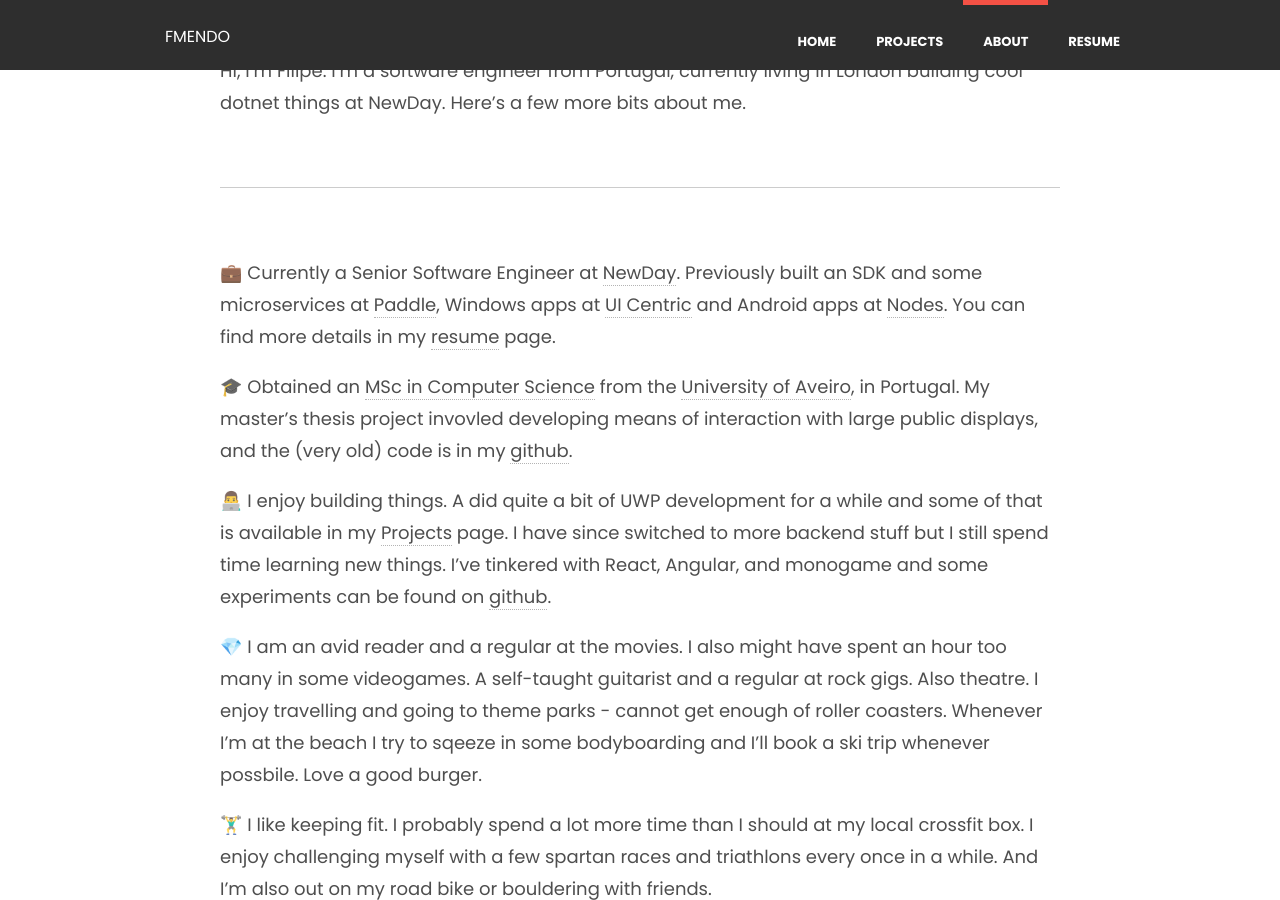
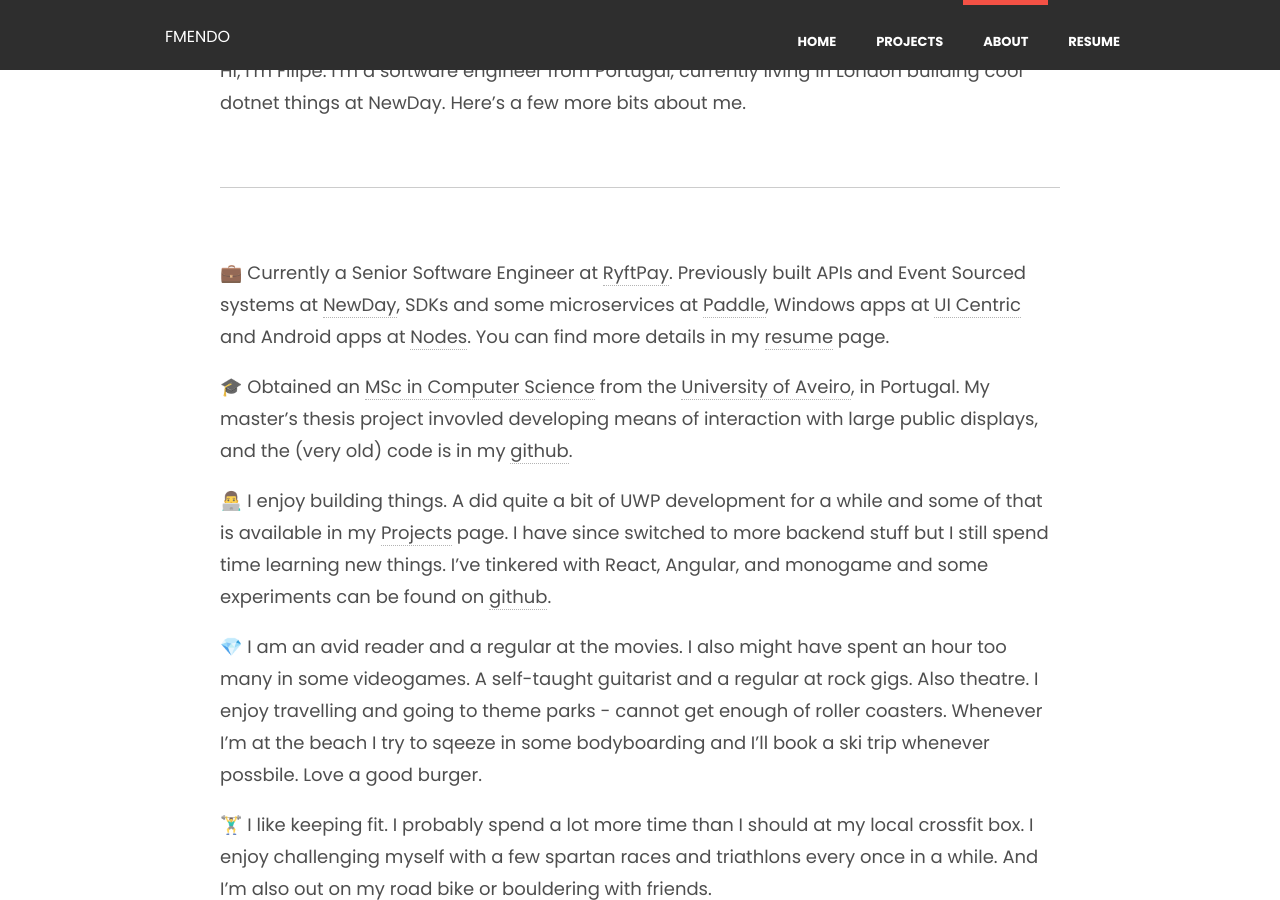
Before and after one commit to fmmendo/fmmendo.github.io, a Jekyll site: the page built from about.md, in a window 1280 px wide and 900 px high, scrolled down 529 px. Built offline with Jekyll 4.4.1, drawn with Linux system fonts in a browser that asks for light colours; nearby versions of some CDN libraries.

Commit message:
update about

```diff
--- a/about.md
+++ b/about.md
@@ -24,7 +24,7 @@
 <hr/>
 <br/>
 
-💼  Currently a Senior Software Engineer at [NewDay](https://www.newday.co.uk/). Previously built an SDK and some microservices at [Paddle](https://www.paddle.com/), Windows apps at [UI Centric](https://www.uicentric.com/) and Android apps at [Nodes](https://www.nodesagency.com/). You can find more details in my [resume](/resume) page.
+💼  Currently a Senior Software Engineer at [RyftPay](https://www.ryftpay.com/). Previously built APIs and Event Sourced systems at [NewDay](https://www.newday.co.uk/), SDKs and some microservices at [Paddle](https://www.paddle.com/), Windows apps at [UI Centric](https://www.uicentric.com/) and Android apps at [Nodes](https://www.nodesagency.com/). You can find more details in my [resume](/resume) page.
 
 🎓  Obtained an [MSc in Computer Science](https://www.ua.pt/en/c/23/p) from the [University of Aveiro](https://www.ua.pt), in Portugal. My master’s thesis project invovled developing means of interaction with large public displays, and the (very old) code is in my [github](https://github.com/fmmendo/DetiInteract).
 
```
